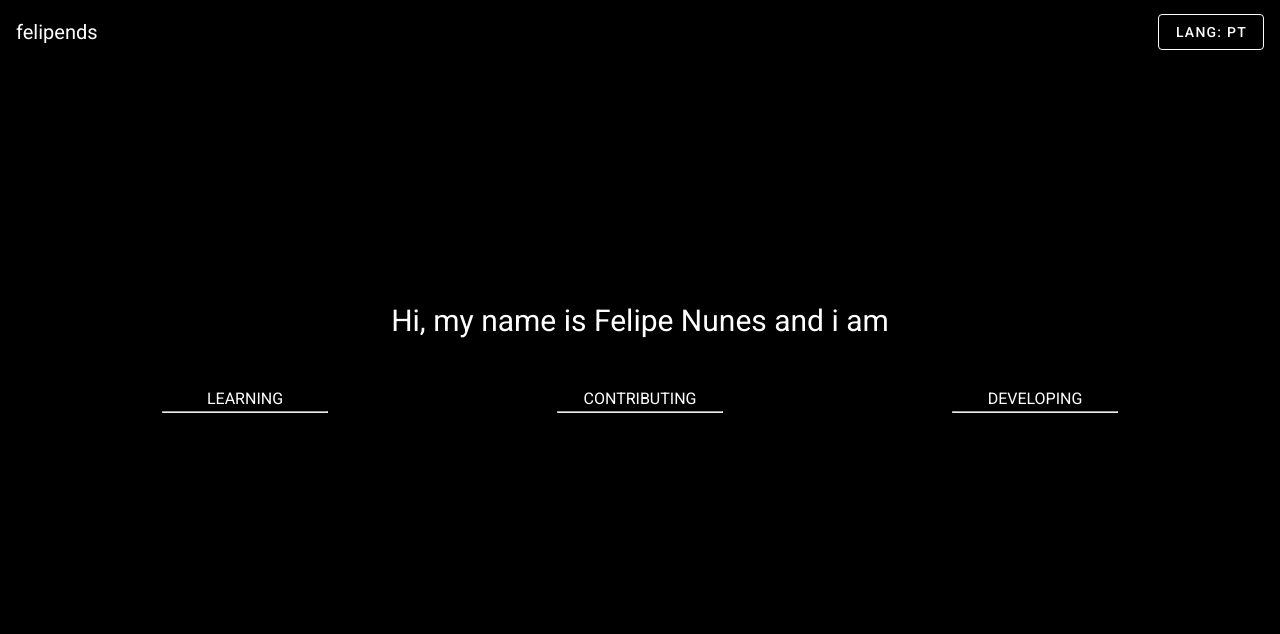
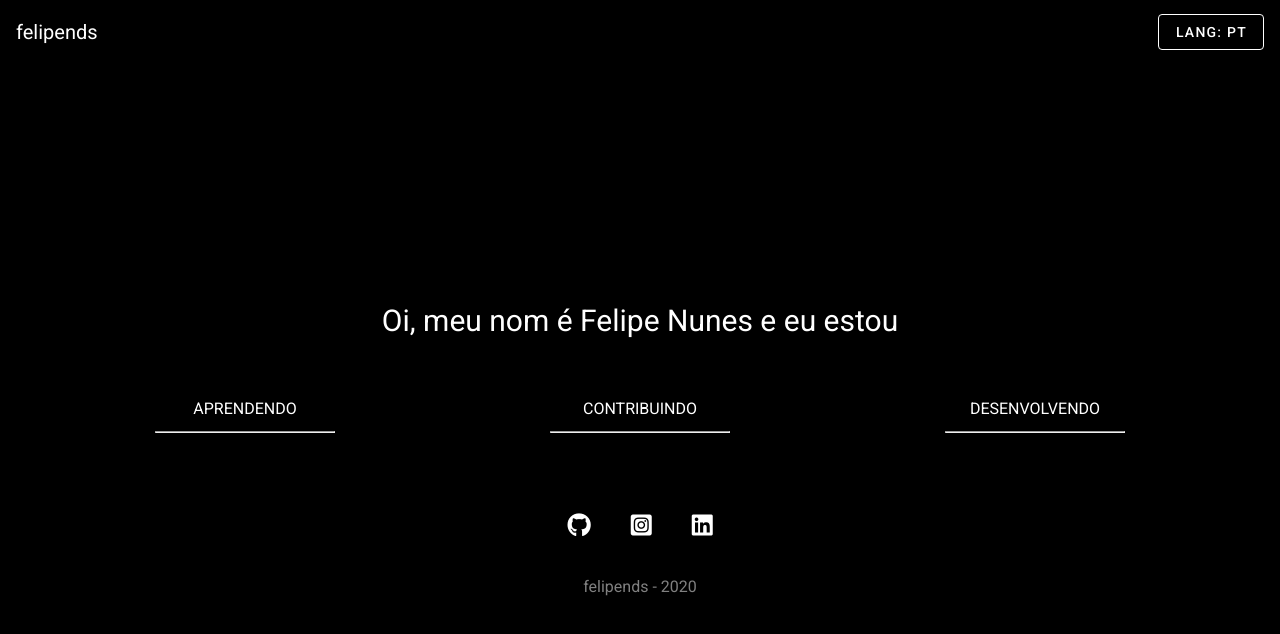
Before and after one commit to felipends/my_site, a Vue app: page / in a window 1280 px wide. Shown: the top 634 px of the page. Built offline with nearby package versions, Linux system fonts and the light colour scheme.

Commit message:
home page finished

```diff
--- a/package.json
+++ b/package.json
@@ -13,6 +13,7 @@
     "vuetify": "^2.2.11"
   },
   "devDependencies": {
+    "@fortawesome/fontawesome-free": "^5.12.1",
     "@vue/cli-plugin-babel": "~4.2.0",
     "@vue/cli-plugin-eslint": "~4.2.0",
     "@vue/cli-service": "~4.2.0",
--- a/src/components/Home.vue
+++ b/src/components/Home.vue
@@ -1,10 +1,6 @@
 <template>
   <v-app>
-    <v-app-bar
-      absolute
-      style="background: black"
-      elevate-on-scroll
-    >
+    <v-app-bar absolute style="background: black" elevate-on-scroll>
       <v-toolbar-title style="color: white">felipends</v-toolbar-title>
       <v-spacer></v-spacer>
       <v-btn color="white" outlined @click="langChange">LANG: {{ lang }}</v-btn>
@@ -17,13 +13,13 @@
           </v-avatar>
         </v-row>
         <v-row class="my-5" justify="center" align="center" max-height="500">
-          <span style="color: white; font-size: 30px; text-align: center;"
-            >Hi, my name is Felipe Nunes and i am</span
-          >
+          <span style="color: white; font-size: 30px; text-align: center;">{{
+            textHeading
+          }}</span>
         </v-row>
       </v-container>
-      <v-container justify="center" class="prof">
-        <v-row max-height="80px">
+      <v-container justify="center" align="center" class="prof">
+        <v-row justify="center" align="center" max-height="80px" width="100%">
           <v-col
             justify="center"
             align="center"
@@ -32,11 +28,55 @@
             cols="12"
             sm="4"
             xs="12"
-            height="40px"
+            style="height: 100px; width: 300px;"
+            class="box-info"
           >
-            <span style="color: white; text-align: center;">{{ t }}</span>
-            <hr style="height: 1px; width: 45%; color: white;"/>
+            <div class="front">
+              <span style="padding: 10px; color: white; text-align: center;">{{
+                t
+              }}</span>
+              <hr style="height: 1px; width: 60%; color: white;" />
+            </div>
+            <div class="back" style="word-wrap: break-word;">
+              <p style="color: white; whidth: 40%; text-align: center;">
+                {{ back_text[index] }}
+              </p>
+            </div>
           </v-col>
+        </v-row>
+      </v-container>
+      <v-container style="width: 300px;">
+        <v-row justify="center" align="center" style="height: 100px;">
+          <a href="https://github.com/felipends" style="text-decoration: none;">
+            <v-icon
+              style="color: white;"
+              v-text="'$github'"
+              class="mx-5"
+            ></v-icon>
+          </a>
+          <a
+            href="https://instagram.com/felipends"
+            style="text-decoration: none;"
+          >
+            <v-icon
+              style="color: white;"
+              v-text="'$instagram'"
+              class="mx-5"
+            ></v-icon>
+          </a>
+          <a
+            href="https://www.linkedin.com/in/felipe-nunes-b2a9761a2/"
+            style="text-decoration: none;"
+          >
+            <v-icon
+              style="color: white;"
+              v-text="'$linkedin'"
+              class="mx-5"
+            ></v-icon>
+          </a>
+        </v-row>
+        <v-row justify="center" align="center">
+          <span style="color: grey">felipends - 2020</span>
         </v-row>
       </v-container>
     </v-content>
@@ -44,16 +84,45 @@
 </template>
 
 <script>
+import TextObjects from "../services/textObject.js";
 export default {
   data() {
     return {
       lang: "PT",
-      cards_text: ["LEARNING", "CONTRIBUTING", "DEVELOPING"]
+      textHeading: TextObjects.pt.heading,
+      cards_text: [],
+      back_text: [],
+      textObject: TextObjects.pt
     };
   },
   methods: {
     langChange: function() {
       this.lang = this.lang === "EN" ? "PT" : "EN";
+      this.textObject = this.lang === "EN" ? TextObjects.en : TextObjects.pt;
+    }
+  },
+  created: function() {
+    this.cards_text[0] = this.textObject["box1f"];
+    this.cards_text[1] = this.textObject["box2f"];
+    this.cards_text[2] = this.textObject["box3f"];
+
+    this.back_text[0] = this.textObject["box1b"];
+    this.back_text[1] = this.textObject["box2b"];
+    this.back_text[2] = this.textObject["box3b"];
+  },
+  watch: {
+    lang: function(val) {
+      this.textObject = val === "EN" ? TextObjects.en : TextObjects.pt;
+
+      this.textHeading = this.textObject["heading"];
+
+      this.cards_text[0] = this.textObject["box1f"];
+      this.cards_text[1] = this.textObject["box2f"];
+      this.cards_text[2] = this.textObject["box3f"];
+
+      this.back_text[0] = this.textObject["box1b"];
+      this.back_text[1] = this.textObject["box2b"];
+      this.back_text[2] = this.textObject["box3b"];
     }
   }
 };
@@ -64,4 +133,39 @@ export default {
   max-height: 500px;
   width: 100%;
 }
+
+.front,
+.back {
+  width: 300px;
+  height: 100px;
+  position: absolute;
+  display: flex;
+  flex-direction: column;
+  align-items: center;
+  justify: center;
+  transition: transform 1s;
+  backface-visibility: hidden;
+}
+
+.front {
+}
+
+.back {
+  transform: rotateY(180deg);
+}
+
+.box-info {
+  display: flex;
+  justify-content: center;
+}
+.box-info:hover .front,
+.box-info:focus .front,
+.box-info:active .front {
+  transform: rotateY(180deg);
+}
+.box-info:active .back,
+.box-info:focus .back,
+.box-info:hover .back {
+  transform: rotateY(360deg);
+}
 </style>
--- a/src/plugins/vuetify.js
+++ b/src/plugins/vuetify.js
@@ -1,7 +1,16 @@
-import Vue from 'vue';
-import Vuetify from 'vuetify/lib';
+import "@fortawesome/fontawesome-free/css/all.css";
+import Vue from "vue";
+import Vuetify from "vuetify/lib";
 
 Vue.use(Vuetify);
 
 export default new Vuetify({
+  icons: {
+    iconfont: "fa",
+    values: {
+        github: 'fab fa-github',
+        linkedin: 'fab fa-linkedin',
+        instagram: 'fab fa-instagram-square',
+      },
+  }
 });
--- /dev/null
+++ b/src/services/textObject.js
@@ -0,0 +1,28 @@
+const TextObjects = {
+  en: {
+    heading: "Hi, my name is Felipe Nunes and i am",
+    box1f: "LEARNING",
+    box1b:
+      "I’m graduating on computer engineering. Also learning web development by myself.",
+    box2f: "CONTRIBUTING",
+    box2b:
+      "I’m currently part of LASER’s optmization team, researching on operational research.",
+    box3f: "DEVELOPING",
+    box3b:
+      "I’m working as an intern at my university, developing a optimization tool for academic conferences. Also working as fullstack developer at Beco da Eletronica, which i’m Co-founder."
+  },
+  pt: {
+    heading: "Oi, meu nom é Felipe Nunes e eu estou",
+    box1f: "APRENDENDO",
+    box1b:
+      "Faço bacharelado em engenharia de computação. E estou aprendendo desenvolvimento independentemente.",
+    box2f: "CONTRIBUINDO",
+    box2b:
+      "Atualmente faço parte do time de otimização do LASER, pesquisando no ramo de pesquisa operacional.",
+    box3f: "DESENVOLVENDO",
+    box3b:
+      "Atualmente sou estagiário na minha universidade, desenvolvendo uma ferramenta de otimização para conferências acadêmicas. E também trabalho como fullstack dev no Beco da Eletrônica, que também sou co-fundador."
+  }
+};
+
+export default TextObjects;
```
Also changed, not shown: 1 other file (tests, documents, lock files or other folders).
